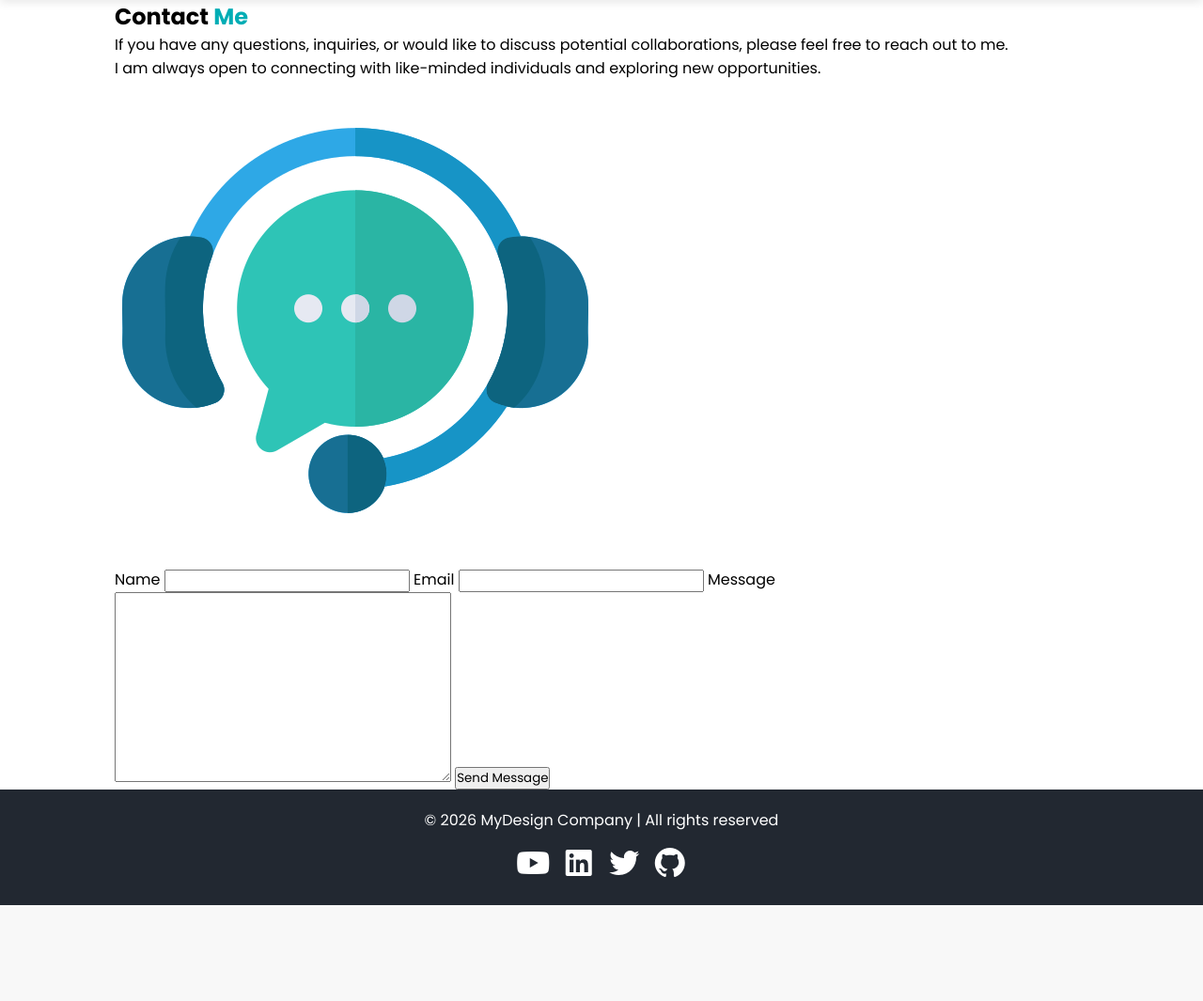
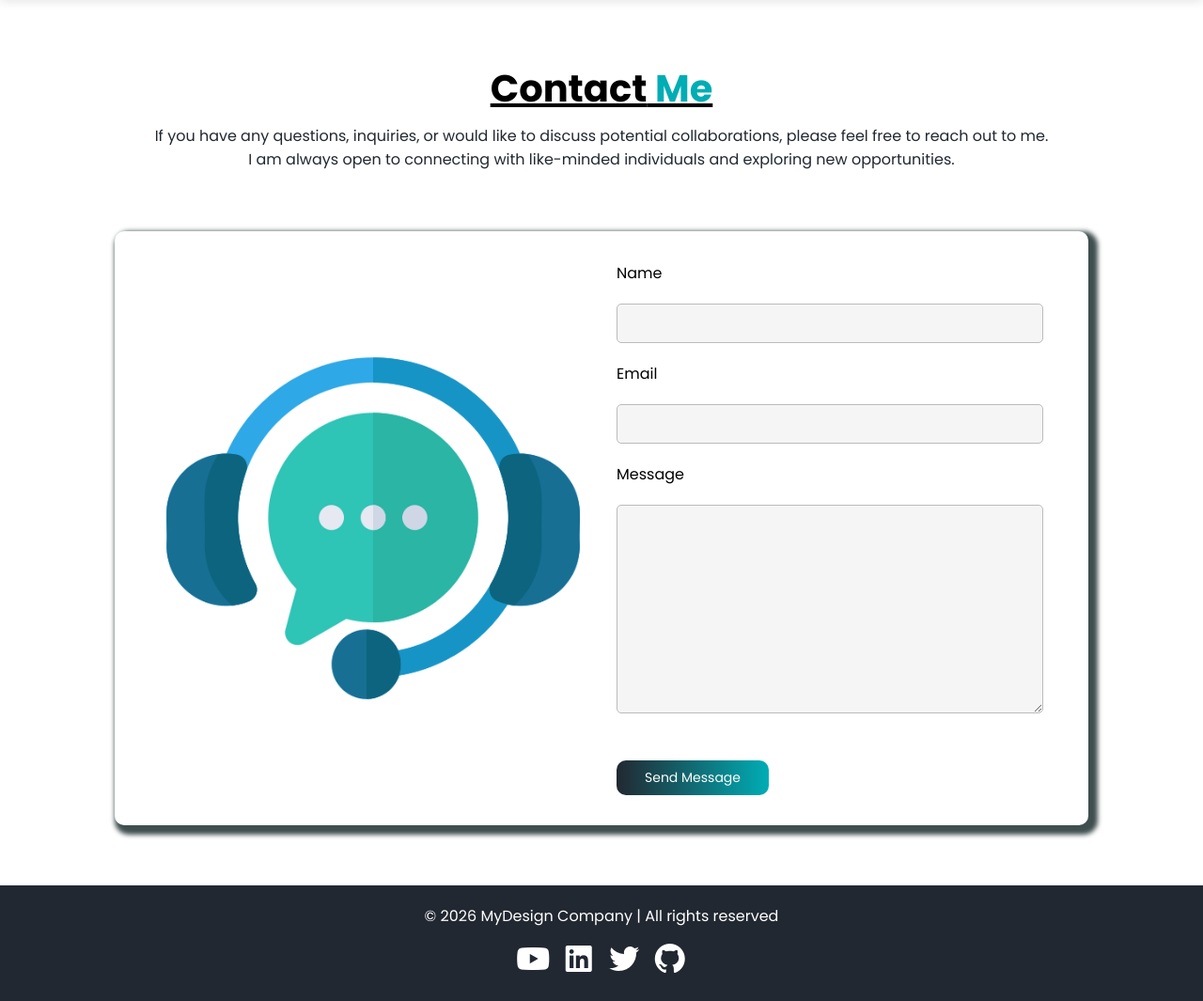
Before and after one commit to Mohd-Idris/Module-2-Project-Python, a Flask app: page /contact in a window 1280 px wide. Shown: the part 75-1140 px from the top of the page at 94% size. Before the commit the page ends 1038 px from the top, so only its background shows below. Run offline with Flask 3, Linux system fonts and the light colour scheme; some libraries are stand-ins or nearby versions.

Commit message:
Styling contact page

```diff
--- a/static/css/style.css
+++ b/static/css/style.css
@@ -425,6 +425,117 @@ header {
   background-color: #dc3545;
 }
 
+/* Contact Me Section styling*/
+
+.contact {
+  padding: 4rem 0;
+}
+
+.contact h1 {
+  text-align: center;
+  font-size: 2.5rem;
+  margin-bottom: 0.5rem;
+  text-decoration: underline;
+}
+.contact-me-text {
+  text-align: center;
+  margin: 0 auto 40px;
+  color: #222831;
+}
+.contact .contact-content {
+  margin-top: 4rem;
+  display: grid;
+  grid-template-columns: repeat(2, 1fr);
+  gap: 0 2rem;
+  padding: 2rem 3rem;
+  border-radius: 10px;
+  box-shadow: 5px 5px 5px 5px #3f4e4f;
+}
+
+.contact .contact-content input,
+textarea {
+  display: block;
+  width: 100%;
+  margin: 20px 0;
+  padding: 10px;
+  background-color: #aaaaaa1f;
+  border: 1px solid #bbb;
+  border-radius: 5px;
+  outline: none;
+}
+
+.contact .contact-content .btn-contactMe {
+  background: linear-gradient(to left, #00adb5, #222831);
+  color: #fff;
+  padding: 8px 30px;
+  margin-top: 30px;
+  font-size: 14px;
+  text-align: center;
+  border: none;
+  border-radius: 10px;
+  transition: all 0.3s ease;
+  cursor: pointer;
+}
+
+.btn-contactMe:hover {
+  transform: scale(1.1);
+  font-weight: 500;
+  text-transform: uppercase;
+  text-decoration: underline;
+}
+
+.contact .contact-content img {
+  width: 100%;
+  height: 100%;
+  align-content: center;
+  object-fit: contain;
+}
+
+.flash-message {
+  background-color: #28a745;
+  color: white;
+  margin-bottom: 20px;
+  text-align: center;
+  padding: 0.5rem 1.2rem;
+  border-radius: 30px;
+  width: fit-content;
+  position: sticky;
+  left: 50%;
+  transform: translate(-50%, -50%);
+  animation: fadeOut 0.5s ease-in-out 5s forwards;
+  animation-delay: 5s;
+}
+
+@keyframes fadeOut {
+  0% {
+    opacity: 1;
+    visibility: visible;
+  }
+  50% {
+    opacity: 0.5;
+    visibility: visible;
+  }
+  100% {
+    opacity: 0;
+    visibility: hidden;
+  }
+}
+
+.checked {
+  color: white;
+  margin-right: 10px;
+}
+
+.contact-error {
+  background-color: rgb(206, 200, 200);
+  color: red;
+  padding: 30px 20px;
+  border-radius: 5px;
+  text-align: center;
+  margin-bottom: 20px;
+  list-style-type: circle;
+}
+
 /* Footer Section styling*/
 
 footer {
```
